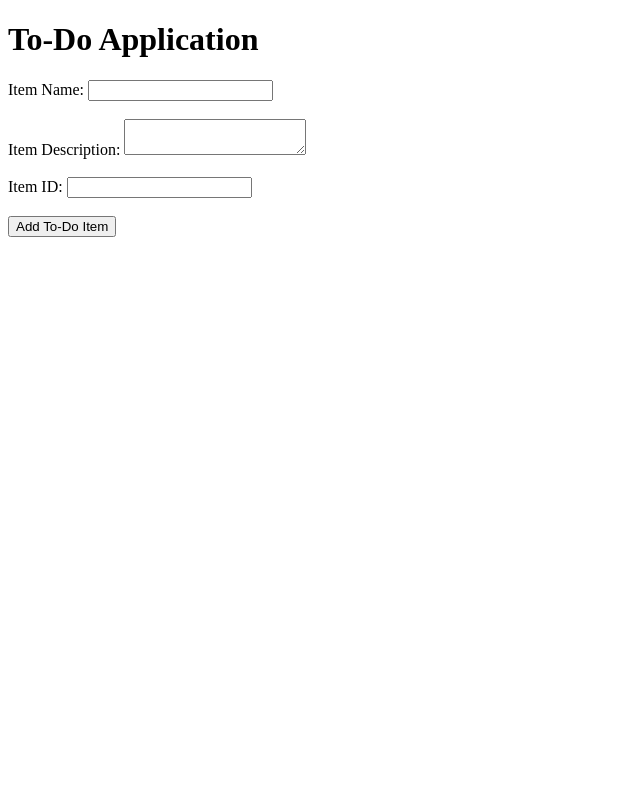
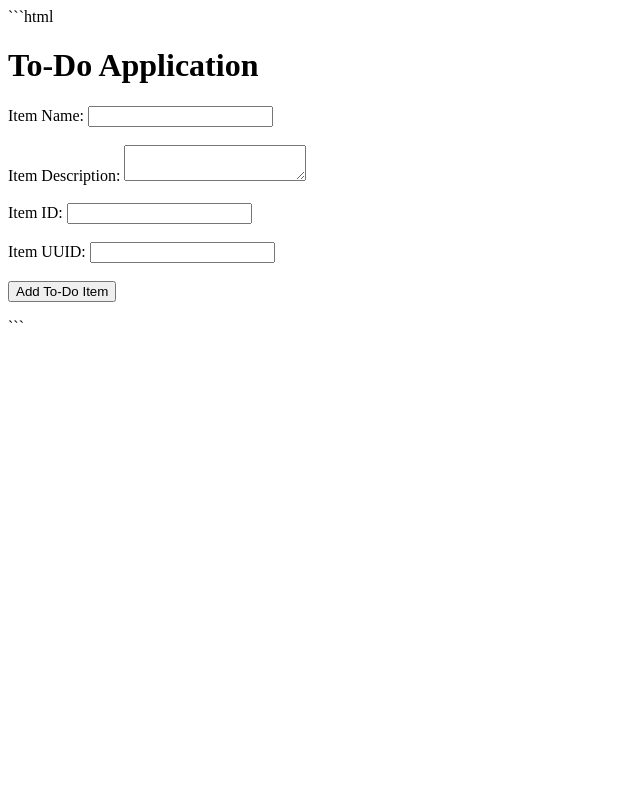
Before and after one commit to pratheeshbabus/Git-and-GitHub-Assignment, a Flask app: page / in a window 1280 px wide. Shown: the whole page, without its empty margins (0-640 px from the left). Run offline with Flask 3, Linux system fonts and the light colour scheme.

Commit message:
Add Item UUID field to To-Do form

````diff
--- a/templates/index.html
+++ b/templates/index.html
@@ -1,3 +1,4 @@
+```html
 <!DOCTYPE html>
 <html lang="en">
 <head>
@@ -21,8 +22,12 @@
         <input type="text" id="itemId" name="itemId" required>
         <br><br>
 
+        <label for="itemUUID">Item UUID:</label>
+        <input type="text" id="itemUUID" name="itemUUID" required>
+        <br><br>
+
         <button type="submit">Add To-Do Item</button>
-
     </form>
 </body>
 </html>
+```
````
Lines whose indentation alone changed are shown as unchanged.
